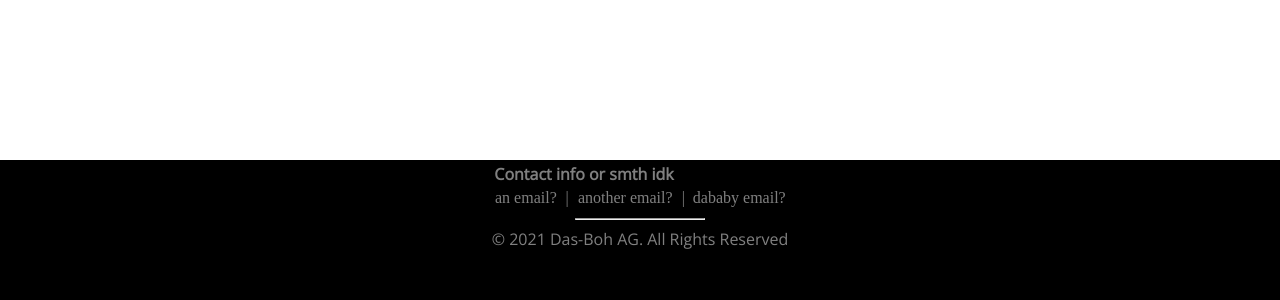
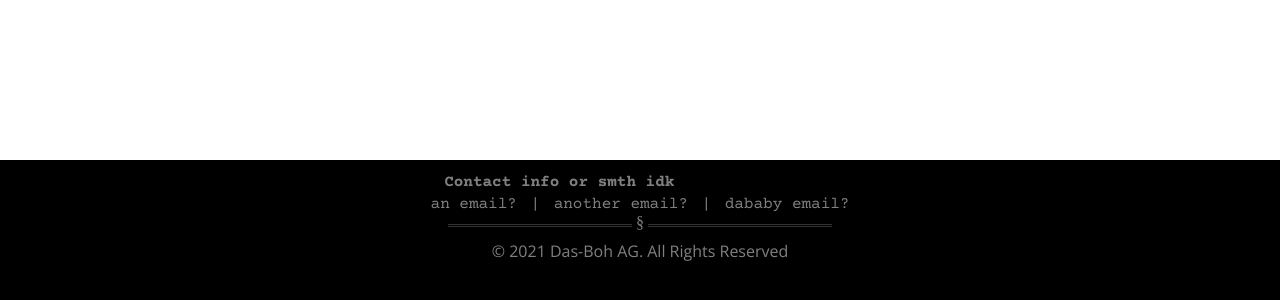
Before and after one commit to cbt-inspector/bohde, a Nuxt app: page /template in a window 1280 px wide. Shown: the part 1665-1965 px from the top of the page. Built offline with nearby package versions, Linux system fonts and the light colour scheme.

Commit message:
ut pebis sic bepis

```diff
--- a/pages/template.vue
+++ b/pages/template.vue
@@ -25,10 +25,10 @@
 </div>
 </div>
 <div class="footeradv">
-<div class="foottable">
+<div class="foottable" style="margin-top:10px">
   <table style="margin-left:auto;margin-right:auto;">
     <tr>
-      <th colspan="3" style="font-family:'Open Sans',sans-serif;align-text:center">Contact info or smth idk</th>
+      <th colspan="3" style="align-text:center">Contact info or smth idk</th>
     </tr>
     <tr>
       <td>an email?</td>
@@ -38,7 +38,7 @@
       <td>dababy email?</td>
     </tr>
   </table>
-  <hr style="color: rgba(255, 255, 255, 0.5);width:10%">
+  <hr>
   <a style="color: rgba(255, 255, 255, 0.5)">&copy; 2021 Das-Boh AG. All Rights Reserved</a>
 </div>
 </div>
@@ -165,9 +165,25 @@ a {
   overflow: hidden;
   color: rgba(255, 255, 255, 0.5);
 }
-.footeradv td, th, {
+.footeradv th, td {
   font-family: 'Courier Prime', sans-serif;
-  text-align: center;
+}
+.footeradv hr {
+    border: none;
+    border-top: 3px double #333;
+    color: #333;
+    overflow: visible;
+    text-align: center;
+    height: 5px;
+    width: 30%;
+}
+.footeradv hr:after {
+    background: black;
+    content: '§';
+    padding: 0 4px;
+    position: relative;
+    top: -13px;
+    color: grey;
 }
 .foottable {
   background: black;
```
